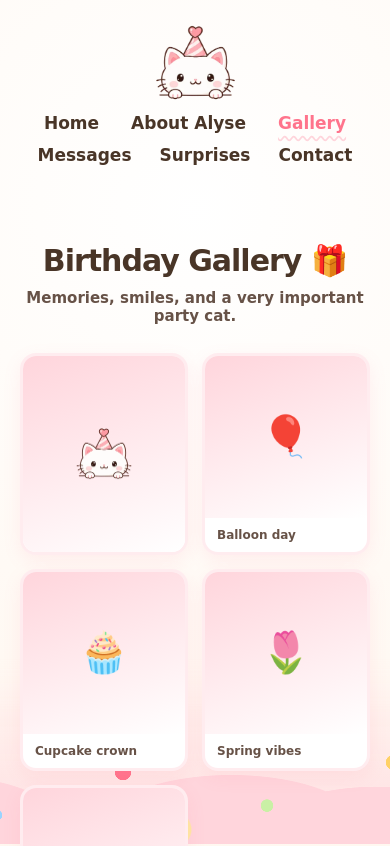
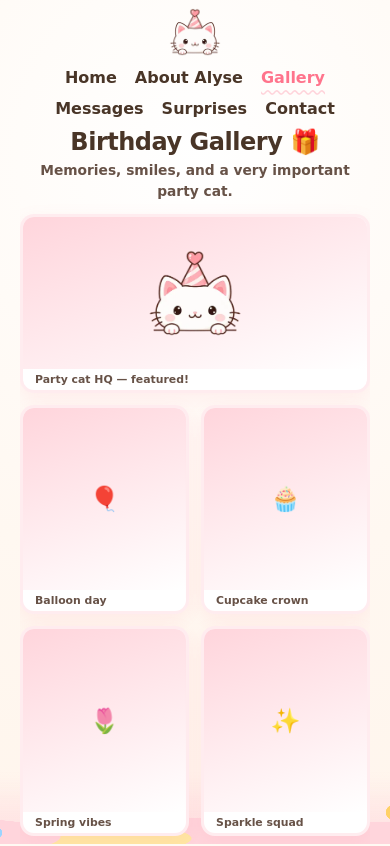
Before and after one commit to acheronx0577/Alyse-BD, a Next.js app: page /gallery in a window 390 px wide. Shown: the top 846 px of the page. Built offline with nearby package versions, Linux system fonts and the light colour scheme; no server answers.

Commit message:
Enhance layout and styling: introduced fluid spacing and sizing variables in CSS, updated PageShell to support a new gallery variant, and modified the GalleryPage structure for improved responsiveness and design consistency.

```diff
--- a/src/app/PageShell.tsx
+++ b/src/app/PageShell.tsx
@@ -5,12 +5,14 @@ export function PageShell({
   variant = "content",
 }: {
   children: React.ReactNode;
-  variant?: "home" | "content";
+  variant?: "home" | "content" | "gallery";
 }) {
   return (
-    <main className={`page${variant === "home" ? " page-home" : ""}`}>
+    <main
+      className={`page${variant === "home" ? " page-home" : ""}${variant === "gallery" ? " page-fit" : ""}`}
+    >
       <SiteNav />
-      {children}
+      <div className="page-main">{children}</div>
       <div
         className="party-art party-art-fallback"
         role="img"
--- a/src/app/gallery/page.tsx
+++ b/src/app/gallery/page.tsx
@@ -10,8 +10,8 @@ const GALLERY_ITEMS = [
 
 export default function GalleryPage() {
   return (
-    <PageShell>
-      <section className="content-section">
+    <PageShell variant="gallery">
+      <section className="content-section gallery-page">
         <div className="section-intro">
           <h1>Birthday Gallery 🎁</h1>
           <p>Memories, smiles, and a very important party cat.</p>
--- a/src/app/globals.css
+++ b/src/app/globals.css
@@ -11,9 +11,26 @@
   --gold: #ffd166;
   --cream: #ffe8a3;
   --shadow: 0 12px 40px rgba(255, 121, 145, 0.14);
-  --radius-lg: 38px;
-  --radius-md: 24px;
-  --radius-sm: 16px;
+  --radius-lg: clamp(28px, 2vw + 18px, 42px);
+  --radius-md: clamp(18px, 1.2vw + 12px, 28px);
+  --radius-sm: clamp(14px, 0.8vw + 10px, 20px);
+
+  /* Spacing scale — fluid, grows on large screens */
+  --space-2xs: clamp(0.25rem, 0.2rem + 0.15vw, 0.375rem);
+  --space-xs: clamp(0.5rem, 0.42rem + 0.35vw, 0.875rem);
+  --space-sm: clamp(0.75rem, 0.62rem + 0.55vw, 1.25rem);
+  --space-md: clamp(1rem, 0.82rem + 0.75vw, 1.75rem);
+  --space-lg: clamp(1.5rem, 1.15rem + 1.25vw, 2.75rem);
+  --space-xl: clamp(2rem, 1.5rem + 1.75vw, 3.75rem);
+  --space-2xl: clamp(3rem, 2.2rem + 2.5vw, 5.5rem);
+  --space-3xl: clamp(4rem, 2.8rem + 3.5vw, 7rem);
+
+  /* Layout widths */
+  --page-gutter: clamp(1.25rem, 2.5vw + 0.5rem, 4rem);
+  --nav-max: min(1280px, 100%);
+  --hero-max: min(1050px, 100%);
+  --content-max: min(920px, 100%);
+  --brand-size: clamp(115px, 6vw + 72px, 200px);
 }
 
 * {
@@ -44,30 +61,43 @@ a {
   position: relative;
   min-height: 100vh;
   overflow-x: hidden;
-  padding-bottom: 120px;
+  padding-bottom: clamp(7rem, 12vw, 14rem);
 }
 
 .page-home {
-  padding-bottom: 365px;
+  padding-bottom: clamp(16rem, 22vw + 4rem, 26rem);
+}
+
+.page-main {
+  position: relative;
+  z-index: 2;
+  width: min(var(--content-max), calc(100% - var(--page-gutter) * 2));
+  max-width: 100%;
+  margin: 0 auto;
+}
+
+.page-home .page-main {
+  width: 100%;
 }
 
 /* NAV */
 .nav {
-  width: min(1280px, calc(100% - 80px));
-  height: 170px;
+  width: min(var(--nav-max), calc(100% - var(--page-gutter) * 2));
+  min-height: clamp(120px, 10vw + 80px, 190px);
   margin: 0 auto;
+  padding: var(--space-md) 0;
   display: grid;
   grid-template-columns: 1fr auto 1fr;
   align-items: center;
-  gap: 28px;
+  gap: var(--space-lg);
   overflow: visible;
 }
 
 .nav-group {
   display: flex;
   align-items: center;
-  gap: clamp(34px, 5vw, 72px);
-  font-size: clamp(18px, 1.65vw, 26px);
+  gap: clamp(1.125rem, 2vw + 0.5rem, 4.5rem);
+  font-size: clamp(1rem, 0.85rem + 0.55vw, 1.65rem);
   font-weight: 700;
   white-space: nowrap;
 }
@@ -92,7 +122,7 @@ a {
 }
 
 .brand {
-  width: 160px;
+  width: var(--brand-size);
   display: grid;
   place-items: center;
   transform-origin: bottom center;
@@ -107,15 +137,15 @@ a {
 .brand-logo {
   position: relative;
   display: block;
-  width: 160px;
-  height: 107px;
+  width: 100%;
+  aspect-ratio: 160 / 107;
   isolation: isolate;
   transform-origin: bottom center;
 }
 
 .brand-logo img {
-  width: 160px;
-  height: 107px;
+  width: 100%;
+  height: 100%;
   max-width: 100%;
   display: block;
   object-fit: contain;
@@ -133,8 +163,8 @@ a {
   position: absolute;
   left: 50%;
   bottom: 2%;
-  width: 160px;
-  height: 107px;
+  width: 100%;
+  height: 100%;
   transform: translateX(-50%);
   transform-origin: bottom center;
   z-index: 2;
@@ -165,36 +195,36 @@ a {
 
 /* HERO */
 .hero {
-  width: min(1050px, calc(100% - 40px));
-  margin: 38px auto 0;
+  width: min(var(--hero-max), calc(100% - var(--page-gutter) * 2));
+  margin: var(--space-xl) auto 0;
+  padding: 0 var(--page-gutter) var(--space-3xl);
   text-align: center;
   position: relative;
   z-index: 2;
-  scroll-margin-top: 24px;
-  padding-bottom: 80px;
+  scroll-margin-top: var(--space-md);
 }
 
 .hero h1 {
   margin: 0;
-  font-size: clamp(52px, 6.4vw, 96px);
+  font-size: clamp(3rem, 2.2rem + 4.5vw, 6.5rem);
   line-height: 0.98;
-  letter-spacing: -2px;
+  letter-spacing: -0.03em;
   font-weight: 900;
   text-shadow: 0 3px 0 rgba(93, 62, 42, 0.08);
 }
 
 .heart-float {
   display: inline-block;
-  margin-left: 10px;
+  margin-left: 0.35em;
   color: var(--pink-strong);
   font-size: 0.48em;
   transform: rotate(12deg) translateY(-1.15em);
 }
 
 .subtitle {
-  max-width: 930px;
-  margin: 34px auto 0;
-  font-size: clamp(22px, 2.15vw, 34px);
+  max-width: 58ch;
+  margin: var(--space-lg) auto 0;
+  font-size: clamp(1.25rem, 1rem + 1.1vw, 2.125rem);
   line-height: 1.52;
   font-weight: 700;
   color: var(--ink-soft);
@@ -203,28 +233,28 @@ a {
 .sparkle {
   color: var(--pink-strong);
   display: inline-block;
-  margin-left: 6px;
+  margin-left: 0.25em;
   transform: translateY(-2px);
 }
 
 .actions {
-  margin-top: 48px;
+  margin-top: var(--space-xl);
   display: flex;
   justify-content: center;
-  gap: 28px;
+  gap: var(--space-md);
   flex-wrap: wrap;
 }
 
 .btn {
-  min-width: 385px;
-  min-height: 112px;
-  padding: 24px 42px;
+  min-width: clamp(16rem, 40vw, 26rem);
+  min-height: clamp(4.5rem, 3rem + 3vw, 7.5rem);
+  padding: var(--space-md) var(--space-xl);
   border-radius: var(--radius-lg);
   display: inline-flex;
   align-items: center;
   justify-content: center;
-  gap: 16px;
-  font-size: clamp(24px, 2.2vw, 34px);
+  gap: var(--space-sm);
+  font-size: clamp(1.35rem, 1rem + 1vw, 2.125rem);
   font-weight: 800;
   transition: transform 0.2s ease, box-shadow 0.2s ease, background 0.2s ease;
 }
@@ -262,9 +292,9 @@ button.btn {
 .btn.compact {
   min-width: 0;
   min-height: 0;
-  padding: 14px 28px;
-  border-radius: 28px;
-  font-size: 15px;
+  padding: var(--space-sm) var(--space-lg);
+  border-radius: clamp(1.25rem, 1rem + 0.8vw, 1.75rem);
+  font-size: clamp(0.9rem, 0.85rem + 0.25vw, 1.05rem);
 }
 
 .btn.full-width {
@@ -275,37 +305,39 @@ button.btn {
 .content-section {
   position: relative;
   z-index: 2;
-  width: min(920px, calc(100% - 40px));
-  margin: 0 auto;
-  padding: 72px 0;
-  scroll-margin-top: 24px;
+  width: 100%;
+  padding: var(--space-2xl) 0;
+  scroll-margin-top: var(--space-md);
 }
 
 .section-intro {
   text-align: center;
-  margin-bottom: 28px;
+  margin-bottom: var(--space-xl);
+  max-width: 42ch;
+  margin-inline: auto;
 }
 
 .section-intro h1,
 .section-intro h2 {
   margin: 0;
-  font-size: clamp(30px, 4vw, 42px);
+  font-size: clamp(1.875rem, 1.4rem + 1.8vw, 3rem);
   line-height: 1.05;
-  letter-spacing: -1px;
+  letter-spacing: -0.02em;
 }
 
 .section-intro p {
-  margin: 12px 0 0;
-  font-size: clamp(15px, 2vw, 18px);
+  margin: var(--space-sm) 0 0;
+  font-size: clamp(1rem, 0.92rem + 0.45vw, 1.35rem);
   font-weight: 700;
   color: var(--ink-soft);
+  line-height: 1.55;
 }
 
 /* ABOUT */
 .about-grid {
   display: grid;
-  grid-template-columns: 1fr 1.1fr;
-  gap: 28px;
+  grid-template-columns: minmax(240px, 0.95fr) minmax(280px, 1.05fr);
+  gap: var(--space-xl);
   align-items: center;
 }
 
@@ -319,45 +351,46 @@ button.btn {
   box-shadow: 0 10px 30px rgba(255, 121, 145, 0.15);
   display: grid;
   place-items: center;
-  font-size: 64px;
+  font-size: clamp(3rem, 2rem + 3vw, 5.5rem);
 }
 
 .about-copy h1,
 .about-copy h2 {
-  margin: 0 0 10px;
-  font-size: clamp(28px, 3.5vw, 34px);
+  margin: 0 0 var(--space-sm);
+  font-size: clamp(1.75rem, 1.35rem + 1.5vw, 2.75rem);
   line-height: 1.05;
 }
 
 .about-copy p {
-  margin: 0 0 12px;
-  font-size: 15px;
+  margin: 0 0 var(--space-sm);
+  font-size: clamp(0.95rem, 0.88rem + 0.35vw, 1.2rem);
   font-weight: 700;
   color: var(--ink-soft);
-  line-height: 1.55;
+  line-height: 1.6;
+  max-width: 52ch;
 }
 
 .pill-list {
   display: flex;
   flex-wrap: wrap;
-  gap: 8px;
-  margin-top: 16px;
+  gap: var(--space-xs);
+  margin-top: var(--space-md);
 }
 
 .pill {
-  padding: 6px 14px;
+  padding: var(--space-2xs) var(--space-sm);
   border-radius: 999px;
   background: white;
   border: 2px solid var(--pink-soft);
-  font-size: 13px;
+  font-size: clamp(0.78rem, 0.72rem + 0.2vw, 0.95rem);
   font-weight: 800;
 }
 
 /* GALLERY */
 .gallery-grid {
   display: grid;
-  grid-template-columns: repeat(3, 1fr);
-  gap: 14px;
+  grid-template-columns: repeat(3, minmax(0, 1fr));
+  gap: var(--space-md);
 }
 
 .gallery-card {
@@ -382,44 +415,139 @@ button.btn {
   aspect-ratio: 1;
   display: grid;
   place-items: center;
-  font-size: 40px;
+  font-size: clamp(2rem, 1.5rem + 1.5vw, 3.25rem);
   background: linear-gradient(160deg, var(--pink-soft), #fff);
 }
 
 .gallery-thumb.featured-thumb {
   aspect-ratio: auto;
   min-height: 100%;
-  padding: 24px;
+  padding: var(--space-xl);
 }
 
 .gallery-thumb img {
-  width: min(160px, 70%);
+  width: min(100%, clamp(140px, 12vw + 80px, 220px));
   height: auto;
   object-fit: contain;
 }
 
 .gallery-caption {
-  padding: 10px 12px;
-  font-size: 12px;
+  padding: var(--space-sm) var(--space-md);
+  font-size: clamp(0.75rem, 0.7rem + 0.15vw, 0.9rem);
   font-weight: 800;
   color: var(--ink-soft);
+}
+
+/* GALLERY — single-screen fit */
+.page-fit {
+  height: 100dvh;
+  max-height: 100dvh;
+  min-height: 100dvh;
+  overflow: hidden;
+  padding-bottom: 0;
+  display: flex;
+  flex-direction: column;
+}
+
+.page-fit .nav {
+  min-height: auto;
+  padding: var(--space-xs) 0;
+  flex-shrink: 0;
+}
+
+.page-fit .page-main {
+  flex: 1 1 auto;
+  min-height: 0;
+  display: flex;
+  flex-direction: column;
+  overflow: hidden;
+}
+
+.page-fit .party-art-fallback {
+  height: clamp(88px, 11vh, 140px);
+}
+
+.page-fit .gallery-page {
+  flex: 1 1 auto;
+  min-height: 0;
+  display: flex;
+  flex-direction: column;
+  padding: var(--space-xs) 0 var(--space-sm);
+  overflow: hidden;
+}
+
+.gallery-page .section-intro {
+  margin-bottom: var(--space-sm);
+  flex-shrink: 0;
+}
+
+.gallery-page .section-intro h1 {
+  font-size: clamp(1.5rem, 1.1rem + 1.2vw, 2.25rem);
+}
+
+.gallery-page .section-intro p {
+  font-size: clamp(0.85rem, 0.8rem + 0.25vw, 1rem);
+  margin-top: var(--space-2xs);
+}
+
+.gallery-page .gallery-grid {
+  flex: 1 1 auto;
+  min-height: 0;
+  grid-template-columns: minmax(0, 1.05fr) repeat(2, minmax(0, 1fr));
+  grid-template-rows: minmax(0, 1fr) minmax(0, 1fr);
+  gap: var(--space-sm);
+  align-content: stretch;
+}
+
+.gallery-page .gallery-card {
+  display: flex;
+  flex-direction: column;
+  min-height: 0;
+}
+
+.gallery-page .gallery-card.featured {
+  grid-row: 1 / -1;
+}
+
+.gallery-page .gallery-thumb {
+  flex: 1 1 auto;
+  min-height: 0;
+  aspect-ratio: unset;
+  font-size: clamp(1.5rem, 1rem + 1vw, 2.25rem);
+}
+
+.gallery-page .gallery-thumb.featured-thumb {
+  padding: var(--space-sm);
+}
+
+.gallery-page .gallery-thumb img {
+  width: min(100%, clamp(96px, 10vh + 48px, 160px));
+  max-height: 100%;
+  object-fit: contain;
+}
+
+.gallery-page .gallery-caption {
+  flex-shrink: 0;
+  padding: var(--space-2xs) var(--space-sm);
+  font-size: clamp(0.68rem, 0.64rem + 0.12vw, 0.82rem);
 }
 
 /* MESSAGES */
 .messages-layout {
   display: grid;
-  grid-template-columns: 1.2fr 0.8fr;
-  gap: 20px;
+  grid-template-columns: minmax(0, 1.25fr) minmax(260px, 0.75fr);
+  gap: var(--space-lg);
+  align-items: start;
 }
 
 .message-feed {
   display: flex;
   flex-direction: column;
-  gap: 12px;
+  gap: var(--space-sm);
 }
 
 .message-card {
-  padding: 16px 18px;
+  padding: var(--space-md) var(--space-lg);
   border-radius: var(--radius-sm);
   background: white;
   border: 2px solid rgba(255, 128, 147, 0.18);
@@ -428,34 +556,34 @@ button.btn {
 .message-card .meta {
   display: flex;
   align-items: center;
-  gap: 10px;
-  margin-bottom: 8px;
-  font-size: 13px;
+  gap: var(--space-sm);
+  margin-bottom: var(--space-xs);
+  font-size: clamp(0.8rem, 0.76rem + 0.15vw, 0.95rem);
   font-weight: 800;
 }
 
 .avatar {
-  width: 36px;
-  height: 36px;
+  width: clamp(2rem, 1.6rem + 1vw, 2.75rem);
+  height: clamp(2rem, 1.6rem + 1vw, 2.75rem);
   border-radius: 50%;
   background: var(--pink-soft);
   display: grid;
   place-items: center;
-  font-size: 16px;
+  font-size: clamp(0.9rem, 0.85rem + 0.2vw, 1.1rem);
   flex-shrink: 0;
 }
 
 .message-card p,
 .surprise-modal p {
   margin: 0;
-  font-size: 14px;
+  font-size: clamp(0.875rem, 0.82rem + 0.2vw, 1.05rem);
   font-weight: 700;
   color: var(--ink-soft);
-  line-height: 1.5;
+  line-height: 1.55;
 }
 
 .compose-box {
-  padding: 18px;
+  padding: var(--space-lg);
   border-radius: var(--radius-md);
   background: rgba(255, 255, 255, 0.85);
   border: 3px dashed var(--pink-soft);
@@ -463,18 +591,18 @@ button.btn {
 
 .compose-box strong {
   display: block;
-  font-size: 15px;
-  margin-bottom: 10px;
+  font-size: clamp(0.95rem, 0.9rem + 0.2vw, 1.1rem);
+  margin-bottom: var(--space-sm);
 }
 
 .compose-box textarea {
   width: 100%;
-  min-height: 100px;
+  min-height: clamp(6rem, 5rem + 2vw, 8.5rem);
   border: 2px solid var(--pink-soft);
-  border-radius: 14px;
-  padding: 12px;
+  border-radius: var(--radius-sm);
+  padding: var(--space-sm) var(--space-md);
   font-family: inherit;
-  font-size: 14px;
+  font-size: clamp(0.875rem, 0.82rem + 0.2vw, 1rem);
   resize: vertical;
   background: white;
   color: var(--ink);
@@ -487,19 +615,19 @@ button.btn {
 
 .sticker-row {
   display: flex;
-  gap: 8px;
-  margin: 12px 0;
+  gap: var(--space-xs);
+  margin: var(--space-sm) 0;
 }
 
 .sticker {
-  width: 44px;
-  height: 44px;
+  width: clamp(2.5rem, 2rem + 1vw, 3.25rem);
+  height: clamp(2.5rem, 2rem + 1vw, 3.25rem);
   border-radius: 50%;
   border: 2px solid var(--pink-soft);
   background: white;
   display: grid;
   place-items: center;
-  font-size: 20px;
+  font-size: clamp(1.1rem, 1rem + 0.3vw, 1.35rem);
   cursor: pointer;
   padding: 0;
   font-family: inherit;
@@ -514,8 +642,8 @@ button.btn {
 /* SURPRISES */
 .surprise-grid {
   display: grid;
-  grid-template-columns: repeat(4, 1fr);
-  gap: 12px;
+  grid-template-columns: repeat(4, minmax(0, 1fr));
+  gap: var(--space-md);
 }
 
 .surprise-tile {
@@ -526,7 +654,7 @@ button.btn {
   display: grid;
   place-content: center;
   text-align: center;
-  padding: 12px;
+  padding: var(--space-md);
   cursor: pointer;
   transition: transform 0.15s ease;
   font-family: inherit;
@@ -537,13 +665,13 @@ button.btn {
 }
 
 .surprise-tile .icon {
-  font-size: 36px;
+  font-size: clamp(2rem, 1.5rem + 1.5vw, 3rem);
   display: block;
 }
 
 .surprise-tile .label {
-  margin-top: 8px;
-  font-size: 12px;
+  margin-top: var(--space-xs);
+  font-size: clamp(0.72rem, 0.68rem + 0.15vw, 0.9rem);
   font-weight: 800;
   color: var(--ink-soft);
 }
@@ -560,13 +688,13 @@ button.btn {
   background: rgba(73, 53, 39, 0.35);
   display: grid;
   place-items: center;
-  padding: 24px;
+  padding: var(--space-lg);
 }
 
 .surprise-modal {
-  max-width: 360px;
+  max-width: min(420px, calc(100vw - var(--page-gutter) * 2));
   width: 100%;
-  padding: 24px;
+  padding: var(--space-xl);
   border-radius: var(--radius-md);
   background: white;
   text-align: center;
@@ -576,66 +704,66 @@ button.btn {
 }
 
 .surprise-modal-icon {
-  font-size: 48px;
-  margin-bottom: 4px;
+  font-size: clamp(2.75rem, 2rem + 2vw, 3.75rem);
+  margin-bottom: var(--space-2xs);
 }
 
 .surprise-modal strong {
   display: block;
-  font-size: 18px;
-  margin: 8px 0;
+  font-size: clamp(1.05rem, 0.95rem + 0.5vw, 1.35rem);
+  margin: var(--space-xs) 0;
 }
 
 .confetti-dot {
   position: absolute;
-  width: 8px;
-  height: 8px;
+  width: clamp(6px, 0.4vw + 4px, 10px);
+  height: clamp(6px, 0.4vw + 4px, 10px);
   border-radius: 50%;
   background: var(--pink-strong);
 }
 
 .confetti-dot.gold {
-  top: 8px;
-  left: 20px;
+  top: var(--space-xs);
+  left: var(--space-lg);
   background: var(--gold);
 }
 
 .confetti-dot.sky {
-  top: 16px;
-  right: 30px;
+  top: var(--space-sm);
+  right: var(--space-xl);
   background: var(--sky);
 }
 
 .confetti-dot.mint {
-  bottom: 40px;
-  left: 40px;
+  bottom: var(--space-xl);
+  left: var(--space-xl);
   background: var(--mint);
 }
 
 /* CONTACT */
 .contact-grid {
   display: grid;
-  grid-template-columns: 1fr 1fr;
-  gap: 24px;
+  grid-template-columns: minmax(0, 1fr) minmax(260px, 1fr);
+  gap: var(--space-xl);
   align-items: start;
 }
 
 .contact-form label {
   display: block;
-  font-size: 13px;
+  font-size: clamp(0.8rem, 0.76rem + 0.15vw, 0.95rem);
   font-weight: 800;
-  margin-bottom: 6px;
+  margin-bottom: var(--space-2xs);
 }
 
 .contact-form input,
 .contact-form textarea {
   width: 100%;
-  padding: 12px 14px;
-  border-radius: 14px;
+  padding: var(--space-sm) var(--space-md);
+  border-radius: var(--radius-sm);
   border: 2px solid var(--pink-soft);
   font-family: inherit;
-  font-size: 14px;
-  margin-bottom: 12px;
+  font-size: clamp(0.875rem, 0.82rem + 0.2vw, 1rem);
+  margin-bottom: var(--space-sm);
   background: white;
   color: var(--ink);
 }
@@ -647,35 +775,37 @@ button.btn {
 }
 
 .contact-side {
-  padding: 24px;
+  padding: var(--space-xl);
   border-radius: var(--radius-md);
   background: linear-gradient(160deg, var(--pink-soft), var(--cream));
   text-align: center;
 }
 
 .contact-side .big-cat {
-  font-size: 80px;
-  margin-bottom: 12px;
+  font-size: clamp(4rem, 3rem + 3vw, 6.5rem);
+  margin-bottom: var(--space-sm);
 }
 
 .contact-side p {
-  font-size: 14px;
+  font-size: clamp(0.875rem, 0.82rem + 0.2vw, 1.05rem);
   font-weight: 700;
   color: var(--ink-soft);
-  margin: 8px 0 0;
-  line-height: 1.5;
+  margin: var(--space-xs) 0 0;
+  line-height: 1.55;
+  max-width: 32ch;
+  margin-inline: auto;
 }
 
 .contact-success {
-  margin: 12px 0 0;
-  font-size: 14px;
+  margin: var(--space-sm) 0 0;
+  font-size: clamp(0.875rem, 0.82rem + 0.2vw, 1rem);
   font-weight: 800;
   color: var(--pink-strong);
 }
 
 .contact-error {
-  margin: 12px 0 0;
-  font-size: 14px;
+  margin: var(--space-sm) 0 0;
+  font-size: clamp(0.875rem, 0.82rem + 0.2vw, 1rem);
   font-weight: 800;
   color: #c0392b;
 }
@@ -684,7 +814,7 @@ button.btn {
 .heart {
   position: absolute;
   color: var(--pink-strong);
-  font-size: 36px;
+  font-size: clamp(1.5rem, 1rem + 1.5vw, 2.75rem);
   opacity: 0.95;
   z-index: 1;
   animation: bob 4s ease-in-out infinite;
@@ -694,27 +824,27 @@ button.btn {
 
 .heart.h1 {
   left: 12%;
-  top: 69%;
+  top: 92%;
   animation-delay: -0.8s;
 }
 .heart.h2 {
   left: 36%;
-  top: 67%;
+  top: 94%;
   animation-delay: -1.5s;
 }
 .heart.h3 {
   left: 55%;
-  top: 68%;
+  top: 91%;
   animation-delay: -0.2s;
 }
 .heart.h4 {
   right: 26%;
-  top: 72%;
+  top: 95%;
   animation-delay: -2.2s;
 }
 .heart.h5 {
   right: 16%;
-  top: 69%;
+  top: 92%;
   animation-delay: -1.2s;
 }
 
@@ -725,6 +855,20 @@ button.btn {
   }
   50% {
     transform: translateY(-9px) rotate(4deg);
+  }
+}
+
+@media (prefers-reduced-motion: reduce) {
+  .heart,
+  .brand.is-bouncing {
+    animation: none;
+  }
+
+  .btn,
+  .gallery-card,
+  .surprise-tile,
+  .nav-group a {
+    transition: none;
   }
 }
 
@@ -742,7 +886,7 @@ button.btn {
 }
 
 .party-art-fallback {
-  height: clamp(240px, 32vw, 360px);
+  height: clamp(240px, 18vw + 120px, 420px);
   background:
     radial-gradient(circle at 8% 78%, var(--pink) 0 7px, transparent 7.5px),
     radial-gradient(circle at 18% 62%, #ffd166 0 6px, transparent 6.5px),
@@ -761,12 +905,61 @@ button.btn {
   mask-image: linear-gradient(to top, #000 55%, transparent 100%);
 }
 
+@media (min-width: 1200px) {
+  :root {
+    --nav-max: min(1440px, 100%);
+    --hero-max: min(1180px, 100%);
+    --content-max: min(1080px, 100%);
+  }
+
+  .content-section {
+    padding: var(--space-3xl) 0;
+  }
+
+  .page-fit .gallery-page {
+    padding: var(--space-xs) 0 var(--space-sm);
+  }
+
+  .gallery-grid {
+    gap: var(--space-lg);
+  }
+
+  .surprise-grid {
+    gap: var(--space-lg);
+  }
+}
+
+@media (min-width: 1600px) {
+  :root {
+    --nav-max: min(1680px, 100%);
+    --hero-max: min(1320px, 100%);
+    --content-max: min(1240px, 100%);
+    --brand-size: clamp(160px, 8vw + 96px, 220px);
+  }
+
+  .hero h1 {
+    font-size: clamp(5rem, 3.5rem + 2.5vw, 7rem);
+  }
+
+  .subtitle {
+    font-size: clamp(1.75rem, 1.4rem + 0.8vw, 2.375rem);
+  }
+
+  .gallery-grid {
+    grid-template-columns: repeat(3, minmax(0, 1fr));
+    gap: var(--space-xl);
+  }
+
+  .surprise-grid {
+    grid-template-columns: repeat(4, minmax(140px, 1fr));
+    gap: var(--space-xl);
+  }
+}
+
 @media (max-width: 1020px) {
   .nav {
-    height: auto;
-    padding: 24px 0;
     grid-template-columns: 1fr auto;
-    width: min(94%, 900px);
+    width: min(var(--nav-max), calc(100% - var(--page-gutter) * 2));
   }
 
   .nav-group.left {
@@ -774,37 +967,15 @@ button.btn {
     grid-column: 1 / -1;
     justify-content: center;
     flex-wrap: wrap;
-    gap: 18px 32px;
   }
 
   .nav-group.right {
-    justify-content: flex-start;
+    justify-content: center;
     flex-wrap: wrap;
-    gap: 18px 28px;
   }
 
   .brand {
-    width: 115px;
     justify-self: end;
-  }
-
-  .brand-logo {
-    width: 115px;
-    height: 77px;
-  }
-
-  .brand-logo img {
-    width: 115px;
-    height: 77px;
-  }
-
-  .hero {
-    margin-top: 34px;
-  }
-
-  .btn {
-    min-width: min(390px, 90vw);
-    min-height: 92px;
   }
 
   .about-grid,
@@ -814,15 +985,24 @@ button.btn {
   }
 
   .gallery-grid {
-    grid-template-columns: repeat(2, 1fr);
+    grid-template-columns: repeat(2, minmax(0, 1fr));
   }
 
   .gallery-card.featured {
     grid-row: span 1;
   }
 
-  .page-home {
-    padding-bottom: 315px;
+  .gallery-page .gallery-grid {
+    grid-template-columns: minmax(0, 0.95fr) repeat(2, minmax(0, 1fr));
+    grid-template-rows: minmax(0, 1fr) minmax(0, 1fr);
+  }
+
+  .gallery-page .gallery-card.featured {
+    grid-row: 1 / -1;
+  }
+
+  .surprise-grid {
+    grid-template-columns: repeat(3, minmax(0, 1fr));
   }
 }
 
@@ -830,7 +1010,7 @@ button.btn {
   .nav {
     grid-template-columns: 1fr;
     justify-items: center;
-    gap: 12px;
+    gap: var(--space-sm);
   }
 
   .brand {
@@ -847,32 +1027,18 @@ button.btn {
     justify-content: center;
   }
 
-  .nav-group {
-    font-size: 17px;
-  }
-
   .hero {
-    margin-top: 20px;
-  }
-
-  .hero h1 {
-    font-size: clamp(48px, 13vw, 70px);
-  }
-
-  .subtitle {
-    font-size: 20px;
+    margin-top: var(--space-md);
+    padding-inline: var(--space-sm);
   }
 
   .actions {
-    margin-top: 34px;
+    margin-top: var(--space-lg);
   }
 
   .btn {
     width: 100%;
     min-width: 0;
-    min-height: 78px;
-    border-radius: 28px;
-    font-size: 24px;
   }
 
   .party-art {
@@ -881,10 +1047,28 @@ button.btn {
   }
 
   .content-section {
-    padding: 56px 0;
+    padding: var(--space-xl) 0;
   }
 
-  .page-home {
-    padding-bottom: 285px;
+  .page-fit .gallery-page {
+    padding: var(--space-2xs) 0 var(--space-xs);
+  }
+
+  .surprise-grid {
+    grid-template-columns: repeat(2, minmax(0, 1fr));
+  }
+
+  .page-fit .brand {
+    width: clamp(72px, 16vw, 96px);
+  }
+
+  .gallery-page .gallery-grid {
+    grid-template-columns: repeat(2, minmax(0, 1fr));
+    grid-template-rows: minmax(0, 0.85fr) minmax(0, 1fr) minmax(0, 1fr);
+  }
+
+  .gallery-page .gallery-card.featured {
+    grid-column: 1 / -1;
+    grid-row: 1;
   }
 }
```
